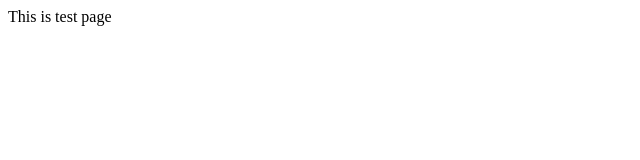
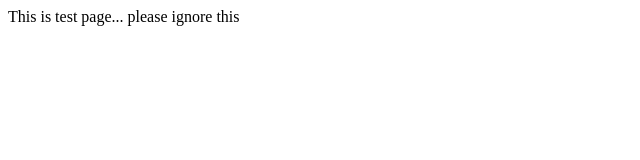
Before and after one commit to thinakaranrubix/GitHubTest, a plain HTML site: page ProjectFiles/Test.html in a window 1280 px wide. Shown: the whole page, without its empty margins (0-640 px from the left). Drawn offline with Linux system fonts and the light colour scheme.

Commit message:
Changes in test.html

```diff
--- a/ProjectFiles/Test.html
+++ b/ProjectFiles/Test.html
@@ -4,6 +4,6 @@
     <title></title>
 </head>
 <body>
-    This is test page
+    This is test page... please ignore this
 </body>
 </html>
```
